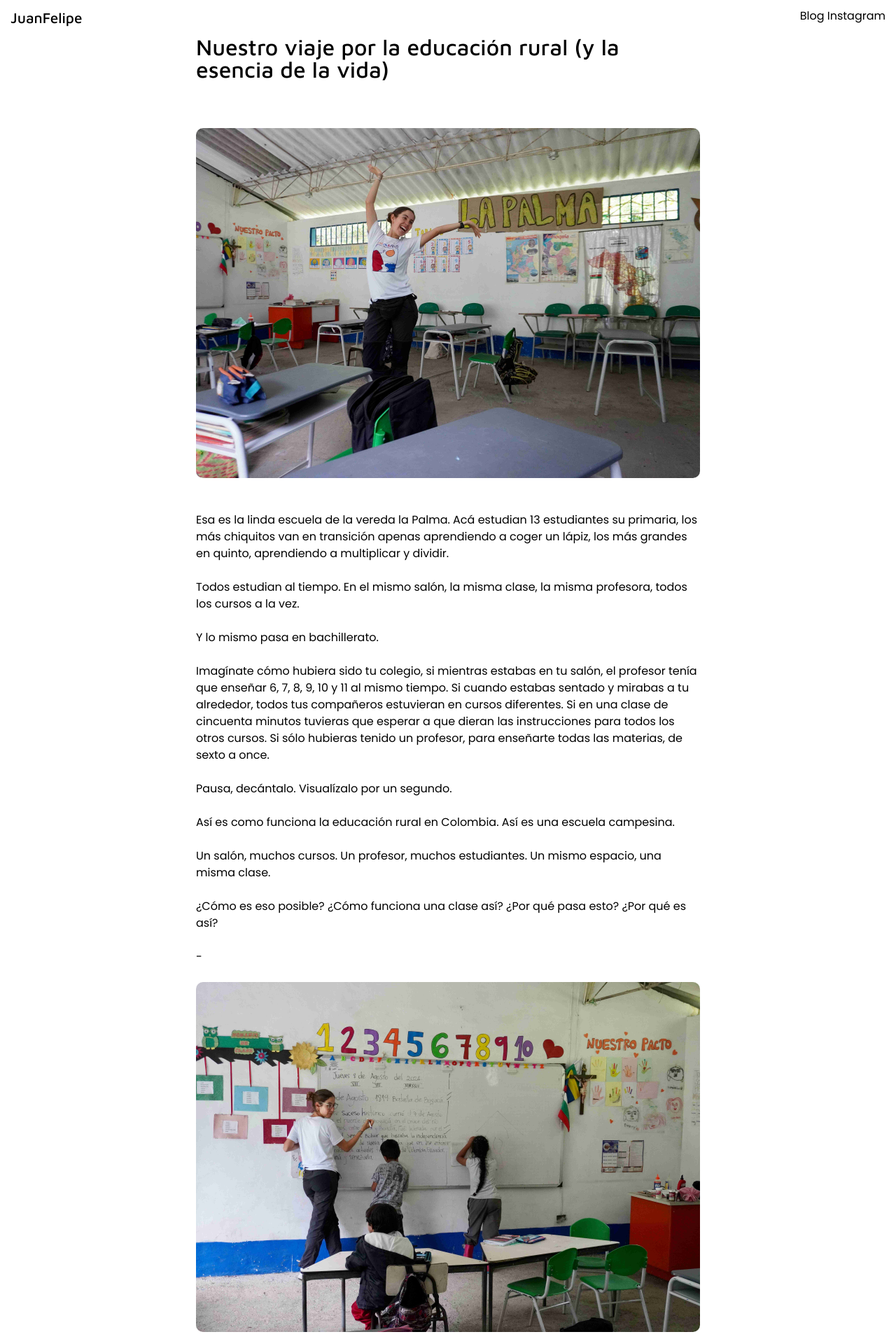
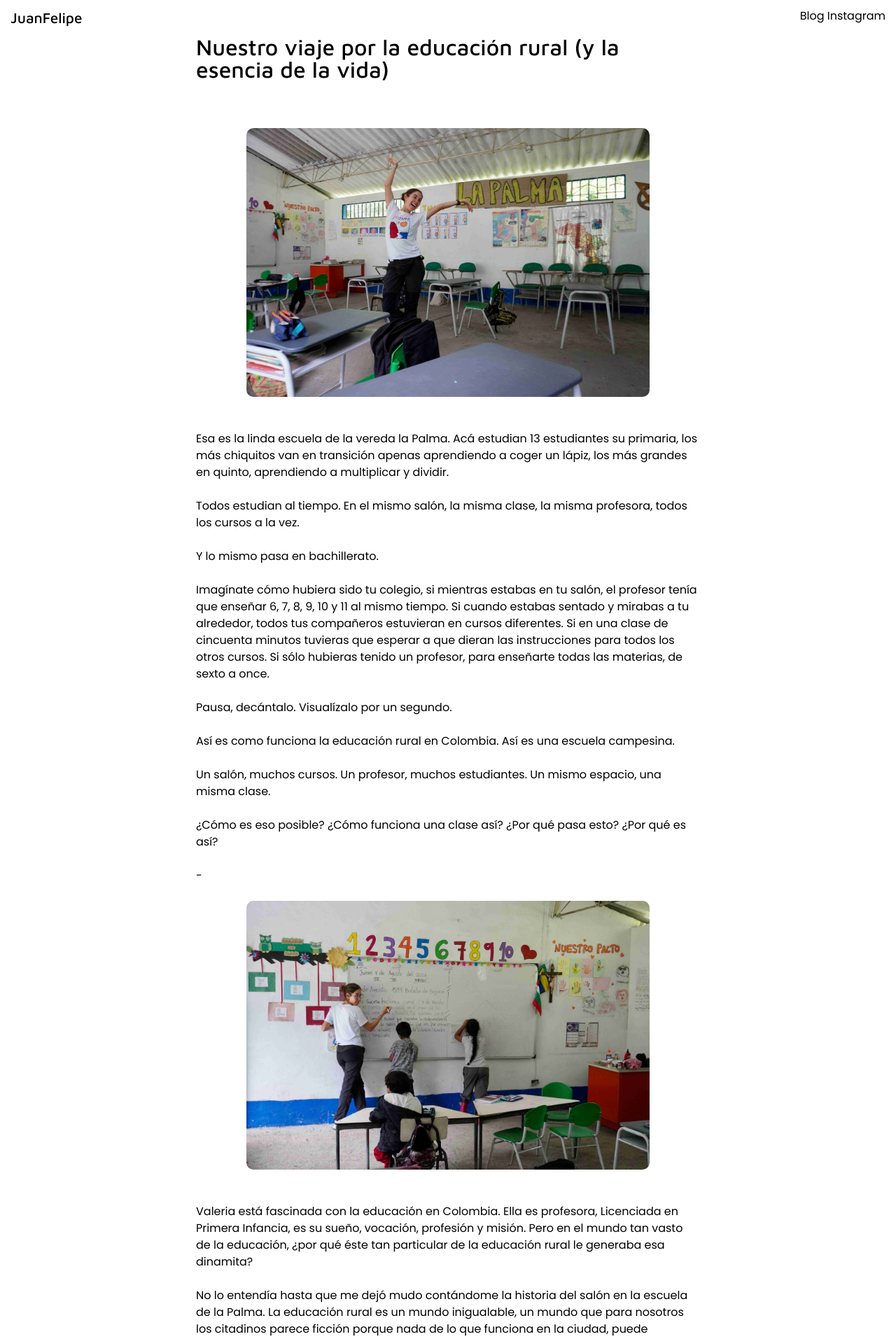
Before and after one commit to juanfelipecm/juanfelipe, a Jekyll site: the page built from _posts/2024-11-10-nuestro-viaje-por-la-educacion-rural-y-la-esencia-de-la-vida.md, in a window 1280 px wide. Shown: the top 1913 px of the page at 70% size. Built offline with Jekyll 4.4.1, drawn with Linux system fonts in a browser that asks for light colours.

Commit message:
Imagen max width

```diff
--- a/css/main.css
+++ b/css/main.css
@@ -122,7 +122,7 @@ a {
 }
 
 .blog-post-image img {
-    /* max-width: 80%; */
+    max-width: 80%;
     max-height: 500px;
     object-fit: contain;
     border-radius: 10px;
```
